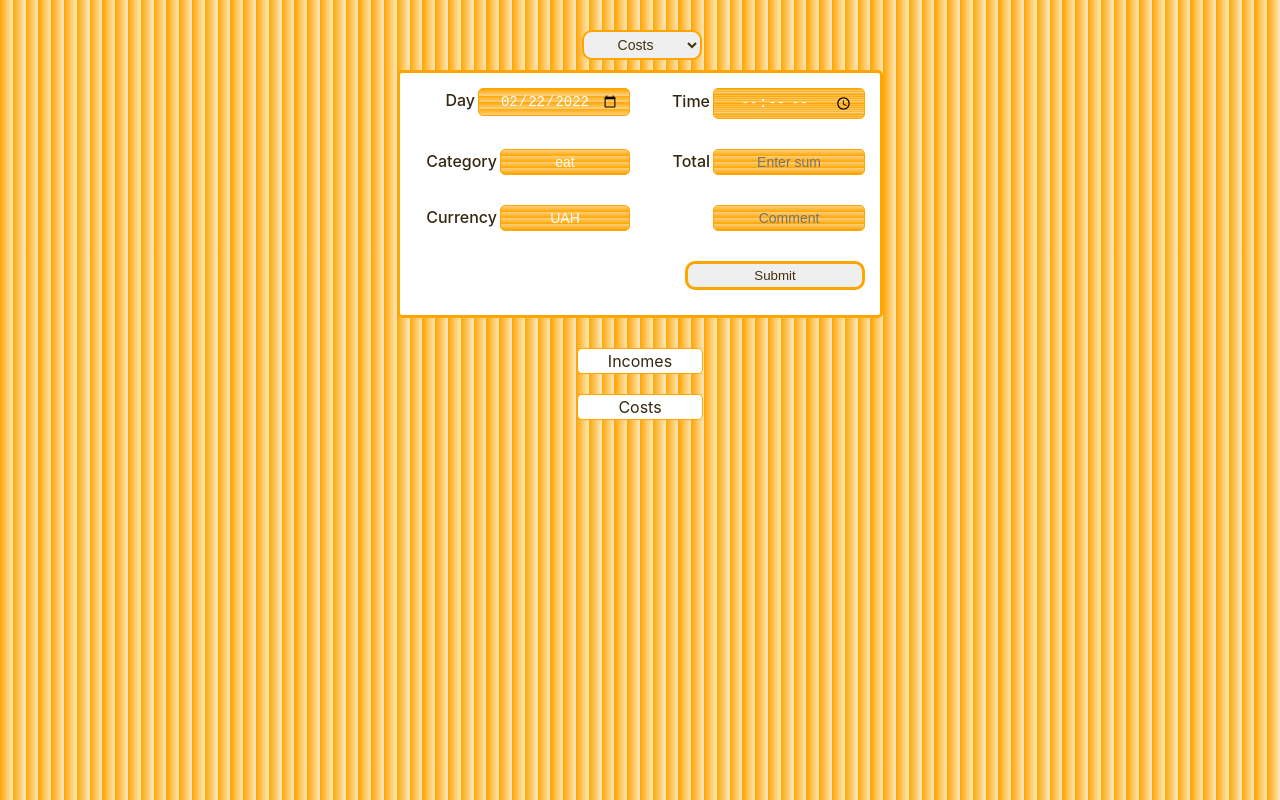
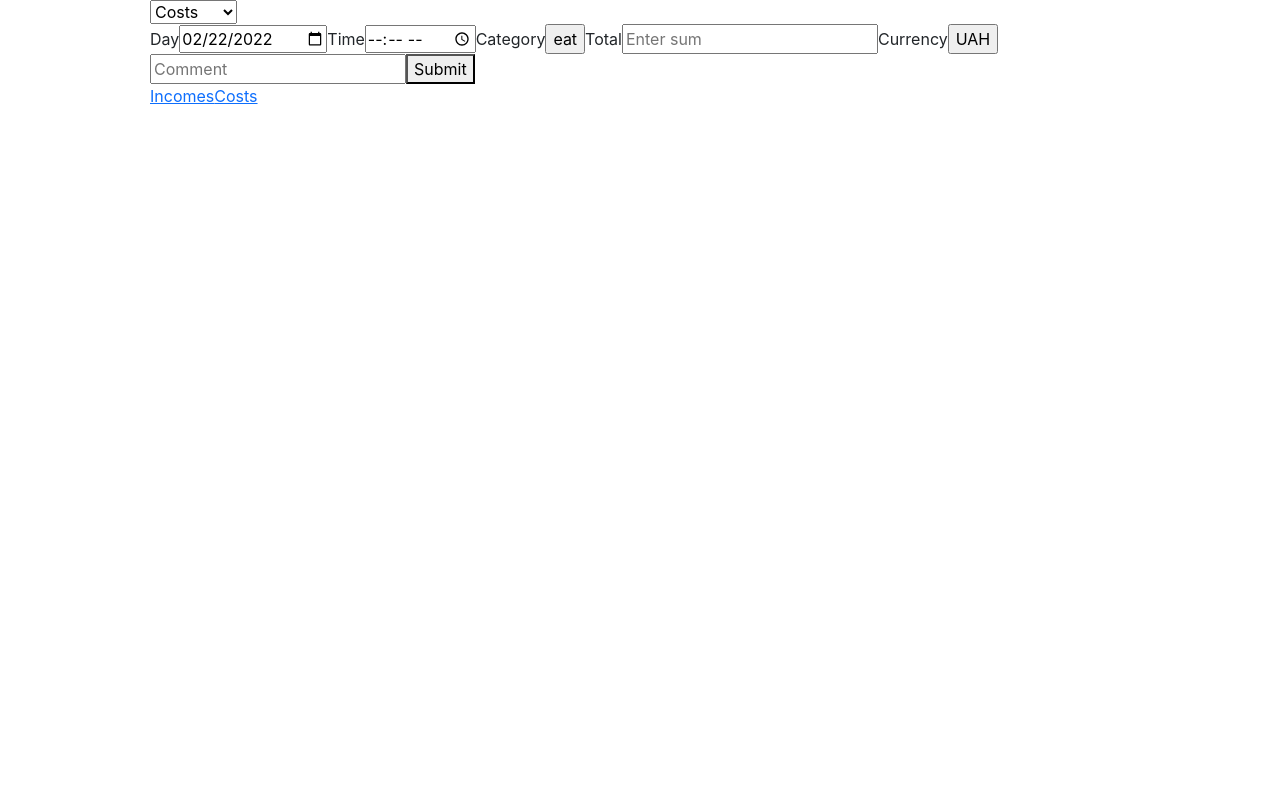
Before and after one commit to AnnaSobchenko/practicle_01_02_2022-react, a React (Create React App) app: page / in a window 1280 px wide. Built offline with nearby package versions, Linux system fonts and the light colour scheme; no server answers.

Commit message:
begin 28-03-22

```diff
--- a/package.json
+++ b/package.json
@@ -9,8 +9,10 @@
     "@testing-library/react": "^12.1.2",
     "@testing-library/user-event": "^13.5.0",
     "axios": "^0.25.0",
+    "bootstrap": "^5.1.3",
     "nanoid": "^3.2.0",
     "react": "^17.0.2",
+    "react-bootstrap": "^2.2.2",
     "react-dom": "^17.0.2",
     "react-redux": "^7.2.6",
     "react-router-dom": "^5.3.0",
--- a/src/App.jsx
+++ b/src/App.jsx
@@ -1,7 +1,9 @@
 import { useEffect } from "react";
+import { Container } from "react-bootstrap";
 import { useDispatch } from "react-redux";
+import { Redirect } from "react-router-dom";
 import { Route, Switch } from "react-router-dom";
-import "./App.css";
+// import "./App.css";
 import MainPage from "./components/MainPage/MainPage";
 import TransactionListPage from "./components/TransactionListPage/TransactionListPage";
 import { getTransactions } from "./redux/transactions/transactionsOperations";
@@ -14,7 +16,8 @@ const App = () => {
   }, [dispatch]);
 
   return (
-    <div className="App">
+    <Container>
+    {/* <div className="App"> */}
       <Switch>
         <Route path="/transactions/:transType">
           <TransactionListPage />
@@ -22,8 +25,10 @@ const App = () => {
         <Route path="/">
           <MainPage />
         </Route>
+        <Redirect to="/" />
       </Switch>
-    </div>
+    {/* </div> */}
+    </Container>
   );
 };
 
--- a/src/index.css
+++ b/src/index.css
@@ -11,10 +11,10 @@ body {
   margin: 0 auto;
   /* background: repeating-linear-gradient( from 45deg, #ffe7bc, orange);
    */
-   background: #ffa500;
-   background: repeating-linear-gradient(0deg,#ffa500 1%, #ffe7bc 2%);
-   background: -webkit-repeating-linear-gradient(0deg,#ffa500 1%, #ffe7bc 2%);
-   background: -moz-repeating-linear-gradient(0deg,#ffa500 1%, #ffe7bc 2%);
+   /* background: #ffa500; */
+   /* background: repeating-linear-gradient(0deg,#ffa500 1%, #ffe7bc 2%); */
+   /* background: -webkit-repeating-linear-gradient(0deg,#ffa500 1%, #ffe7bc 2%); */
+   /* background: -moz-repeating-linear-gradient(0deg,#ffa500 1%, #ffe7bc 2%); */
   }
 code {
   font-family: source-code-pro, Menlo, Monaco, Consolas, 'Courier New',
--- a/src/index.js
+++ b/src/index.js
@@ -1,6 +1,7 @@
 import React from "react";
 import ReactDOM from "react-dom";
 import { BrowserRouter } from "react-router-dom";
+import 'bootstrap/dist/css/bootstrap.min.css';
 import "./index.css";
 import App from "./App";
 import TransactionsProvider from "./context/TransactionsProvider";
```
Also changed, not shown: src/components/MainPage/MainPage.jsx (+0 -9 lines), 1 other file (tests, documents, lock files or other folders).
